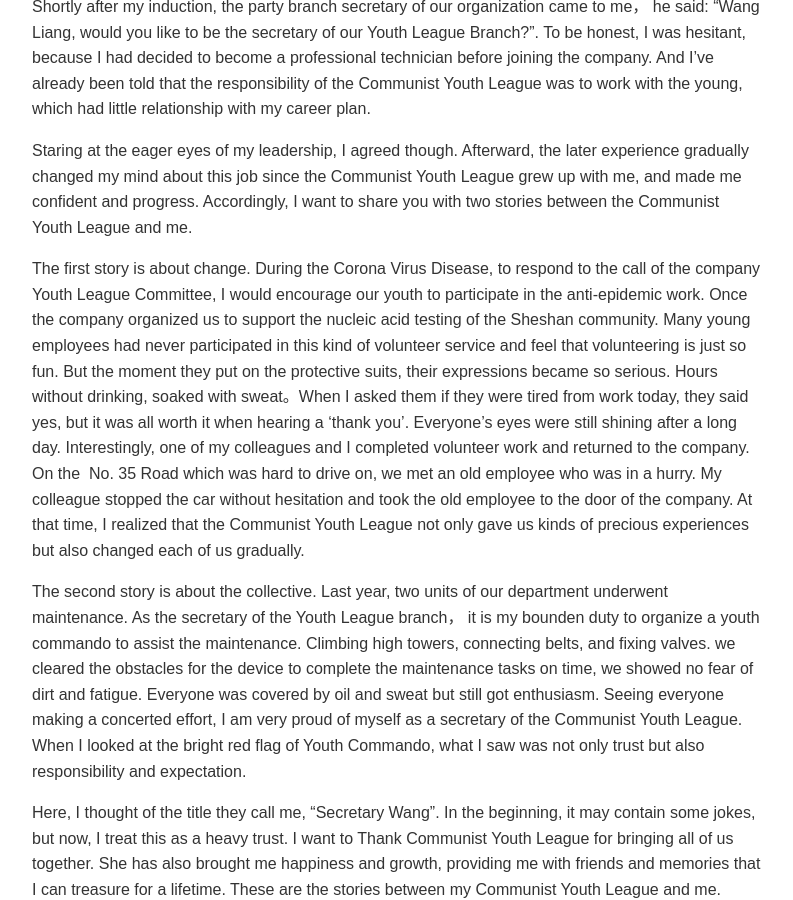
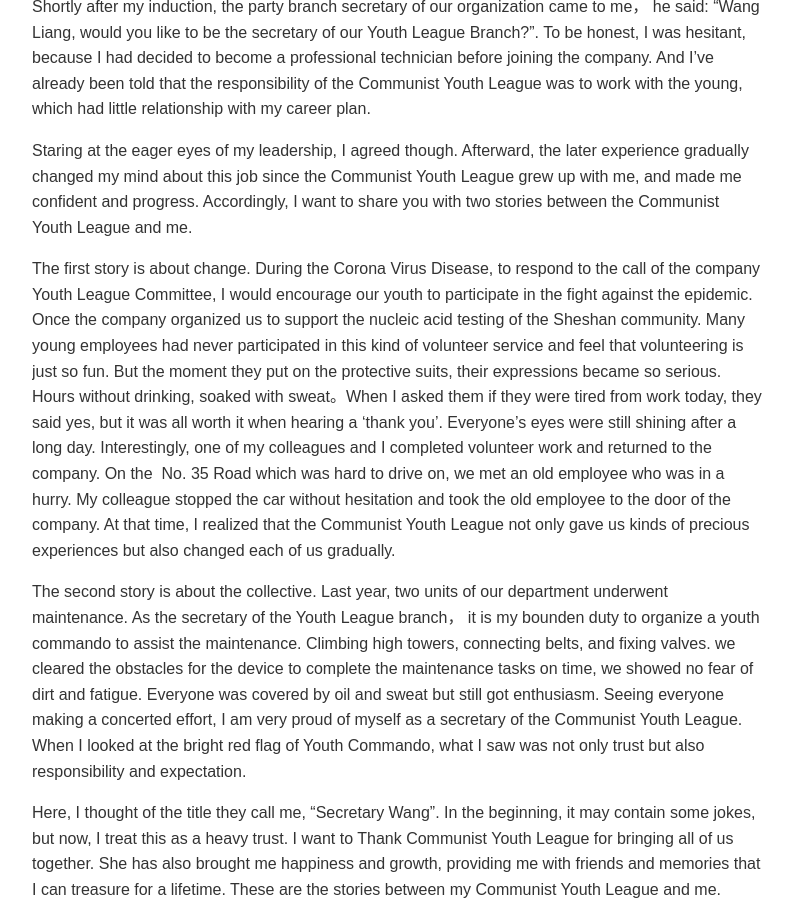
Before and after one commit to JorinEdu/JorinEdu.github.io, a Jekyll site: the page built from _posts/2022-07-01-Communist-Youth-League-and-Me.md, in a window 1280 px wide and 900 px high, scrolled down 426 px. Shown: the whole window, without its empty margins (118-911 px from the left). Built offline with Jekyll 4.4.1, drawn with Linux system fonts in a browser that asks for light colours; comment, search, counter and statistics services are not loaded.

Commit message:
Update 2022-07-01-Communist-Youth-League-and-Me.md

```diff
--- a/_posts/2022-07-01-Communist-Youth-League-and-Me.md
+++ b/_posts/2022-07-01-Communist-Youth-League-and-Me.md
@@ -13,7 +13,7 @@ Shortly after my induction, the party branch secretary of our organization came
 
 Staring at the eager eyes of my leadership, I agreed though. Afterward, the later experience gradually changed my mind about this job since the Communist Youth League grew up with me, and made me confident and progress. Accordingly, I want to share you with two stories between the Communist Youth League and me.
 
-The first story is about change. During the Corona Virus Disease, to respond to the call of the company Youth League Committee, I would encourage our youth to participate in the anti-epidemic work. Once the company organized us to support the nucleic acid testing of the Sheshan community. Many young employees had never participated in this kind of volunteer service and feel that volunteering is just so fun. But the moment they put on the protective suits, their expressions became so serious. Hours without drinking, soaked with sweat。When I asked them if they were tired from work today, they said yes, but it was all worth it when hearing a ‘thank you'. Everyone's eyes were still shining after a long day. Interestingly, one of my colleagues and I completed volunteer work and returned to the company. On the  No. 35 Road which was hard to drive on, we met an old employee who was in a hurry. My colleague stopped the car without hesitation and took the old employee to the door of the company. At that time, I realized that the Communist Youth League not only gave us kinds of precious experiences but also changed each of us gradually.
+The first story is about change. During the Corona Virus Disease, to respond to the call of the company Youth League Committee, I would encourage our youth to participate in the fight against the epidemic. Once the company organized us to support the nucleic acid testing of the Sheshan community. Many young employees had never participated in this kind of volunteer service and feel that volunteering is just so fun. But the moment they put on the protective suits, their expressions became so serious. Hours without drinking, soaked with sweat。When I asked them if they were tired from work today, they said yes, but it was all worth it when hearing a ‘thank you'. Everyone's eyes were still shining after a long day. Interestingly, one of my colleagues and I completed volunteer work and returned to the company. On the  No. 35 Road which was hard to drive on, we met an old employee who was in a hurry. My colleague stopped the car without hesitation and took the old employee to the door of the company. At that time, I realized that the Communist Youth League not only gave us kinds of precious experiences but also changed each of us gradually.
 
 The second story is about the collective. Last year, two units of our department underwent maintenance. As the secretary of the Youth League branch， it is my bounden duty to organize a youth commando to assist the maintenance. Climbing high towers, connecting belts, and fixing valves. we cleared the obstacles for the device to complete the maintenance tasks on time, we showed no fear of dirt and fatigue. Everyone was covered by oil and sweat but still got enthusiasm. Seeing everyone making a concerted effort, I am very proud of myself as a secretary of the Communist Youth League. When I looked at the bright red flag of Youth Commando, what I saw was not only trust but also responsibility and expectation.
 
```
